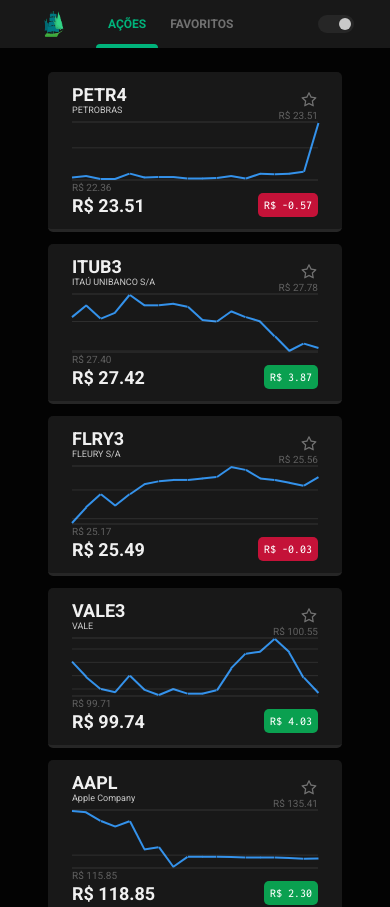
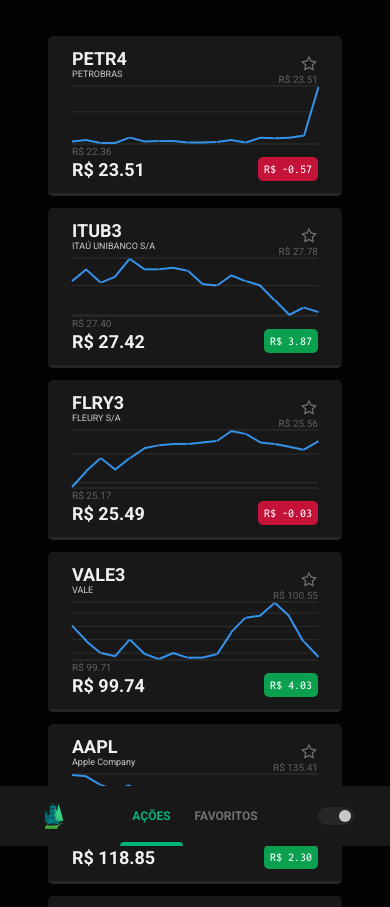
Before and after one commit to TradeMap-Code/desafio-frontend, a React (Create React App) app: page / in a window 390 px wide. Shown: the top 907 px of the page. Built offline with nearby package versions, Linux system fonts and the light colour scheme.

Commit message:
style(components): style mobile responsiveness

```diff
--- a/src/components/Favorites/styles.css
+++ b/src/components/Favorites/styles.css
@@ -12,3 +12,10 @@
   gap: 1rem;
   flex-wrap: wrap;
 }
+
+
+@media only screen and (max-width: 420px) {
+  .favorites-container {
+    padding-top: 1rem;
+  }
+}
--- a/src/components/Header/Switch/styles.css
+++ b/src/components/Header/Switch/styles.css
@@ -55,3 +55,12 @@
 .switch-container.black-theme > .ball {
   animation-name: to-dark-theme;
 }
+
+@media only screen and (max-width: 520px) {
+  .switch-container {
+    margin-right: 3rem;
+    right: 0;
+
+    position: absolute;
+  }
+}
--- a/src/components/Header/styles.css
+++ b/src/components/Header/styles.css
@@ -67,3 +67,27 @@
 .header-container > div button:hover:enabled {
   opacity: 1;
 }
+
+@media only screen and (max-width: 520px) {
+  .header-container > div {
+    width: 100%;
+    left: 0;
+    position: absolute;
+    display: flex;
+    justify-content: center;
+  }
+
+  .header-container > div img {
+    margin-left: 3rem;
+    left: 0;
+
+    position: absolute;
+  }
+}
+
+@media only screen and (max-width: 420px) {
+  .header-container {
+    height: 5rem;
+    bottom: -2px;
+  }
+}
--- a/src/components/List/styles.css
+++ b/src/components/List/styles.css
@@ -1,8 +1,6 @@
 .list-container {
   width: 100%;
   padding-top: 4rem;
-
-  /* text-align: justify; */
 }
 
 .list-container > ul {
@@ -13,3 +11,9 @@
   flex-wrap: wrap;
   justify-content: center;
 }
+
+@media only screen and (max-width: 420px) {
+  .list-container {
+    padding-top: 1rem;
+  }
+}
```
